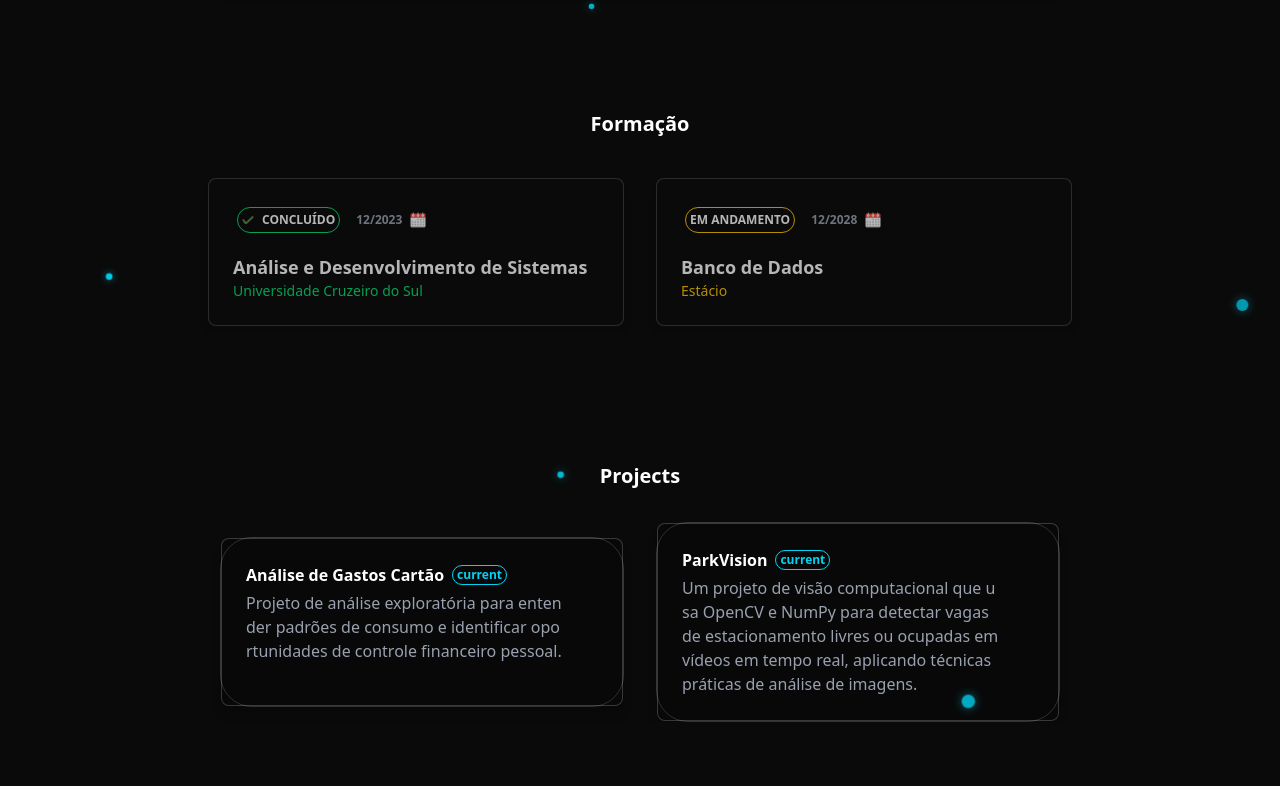
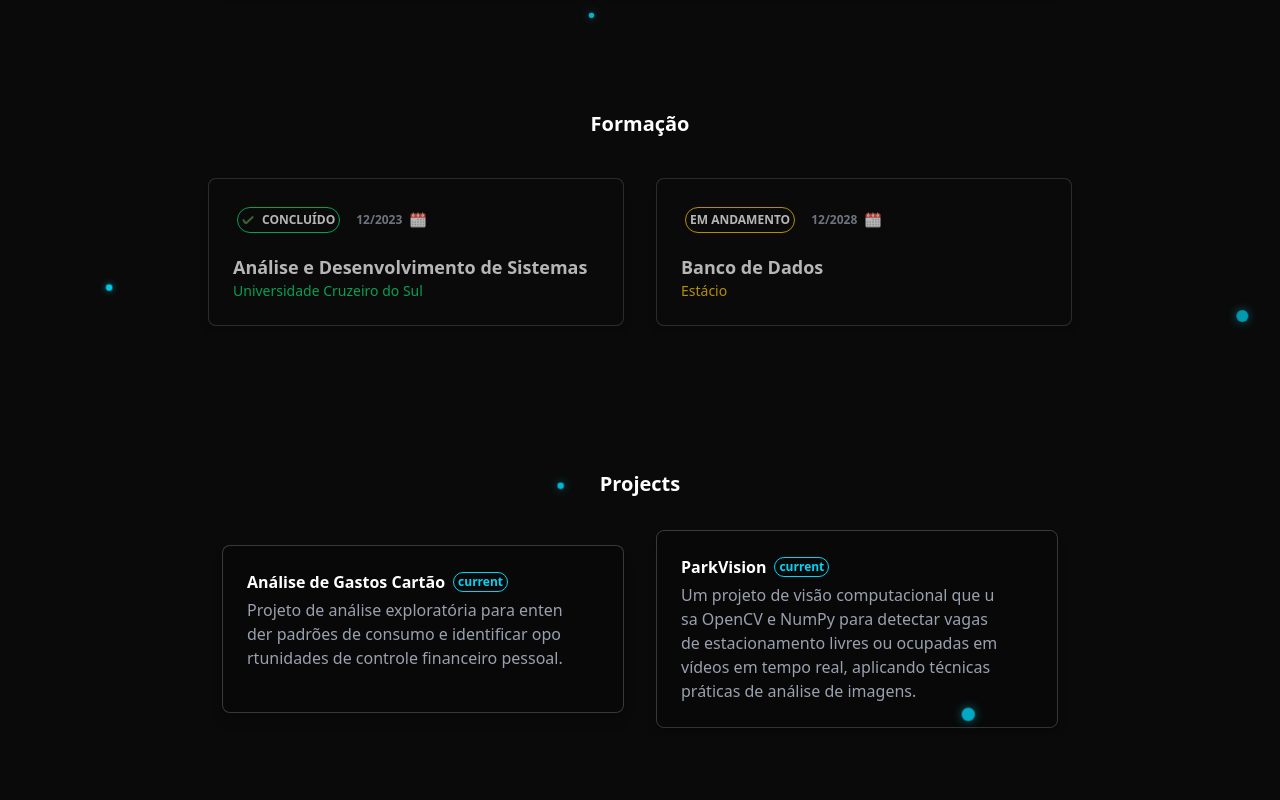
Before and after one commit to HenriqueBuen/Portifolio, a Next.js app: page / in a window 1280 px wide. Shown: the part 1256-2056 px from the top of the page. Built offline with nearby package versions, Linux system fonts and the light colour scheme.

Commit message:
Update cards - 05/06/2026

```diff
--- a/app/src/projects.jsx
+++ b/app/src/projects.jsx
@@ -4,14 +4,14 @@ import local from "../assets/local.jpg"
 
 export default function projects() {
   return (
-    <div className="w-full h-auto relative overflow-hidden flex items-center justify-center gap-8 flex-col mt-32">
+    <div className="w-full h-auto relative overflow-hidden flex items-center justify-center gap-8 flex-col mt-32 p-2">
       <h1 className="text-xl font-bold text-white">Projects</h1>
       {/* Container Projects cards*/}
       <div className="w-full h-full flex flex-col items-center justify-center gap-8 sm:flex-col md:flex-row lg:flex-row xl:flex-row ">
       {/* Project 1 */}
-      <div href="https://github.com/HenriqueBuen/analise-gastos-cartao" className="w-auto flex items-center justify-center border-white/20 rounded-4xl gap-8 flex-col hover:scale-105 hover:border-cyan-300 border transition-transform cursor-pointer">
+      <div href="https://github.com/HenriqueBuen/analise-gastos-cartao" className="w-auto flex items-center justify-center gap-8 flex-col ">
         {/* Card, titulo, tag, descrição, data e local */}
-        <div className="flex flex-row border border-white/20 p-6 h-[21vh] rounded-lg shadow-lg bg-black/20">
+        <div className="flex flex-row p-6 h-[21vh] rounded-lg border-white/20 shadow-lg bg-black/20 hover:scale-105 hover:border-cyan-300 border transition-transform cursor-pointer">
           <div className="flex flex-col items-start gap-1 mr-8">
             <div className="flex flex-row items-center gap-2">
               <h2 className="text-white font-bold">Análise de Gastos Cartão</h2>
@@ -24,8 +24,8 @@ export default function projects() {
         </div>
       </div>
       {/* Project 2 */}
-      <div href="https://github.com/HenriqueBuen/ParkVision" className="w-auto flex items-center justify-center border-white/20 rounded-4xl gap-8 flex-col hover:scale-105 hover:border-cyan-300 border transition-transform cursor-pointer">
-        <div className="flex flex-row border border-white/20 p-6 rounded-lg shadow-lg bg-black/20">
+      <div href="https://github.com/HenriqueBuen/ParkVision" className="w-auto flex items-center justify-center border-white/20 rounded-lg gap-8 flex-col hover:scale-105 hover:border-cyan-300 border transition-transform cursor-pointer">
+        <div className="flex flex-row p-6 rounded-lg shadow-lg bg-black/20">
           <div className="flex flex-col items-start gap-1 mr-8">
             <div className="flex flex-row items-center gap-2">
               <h2 className="text-white font-bold">ParkVision</h2>
```
